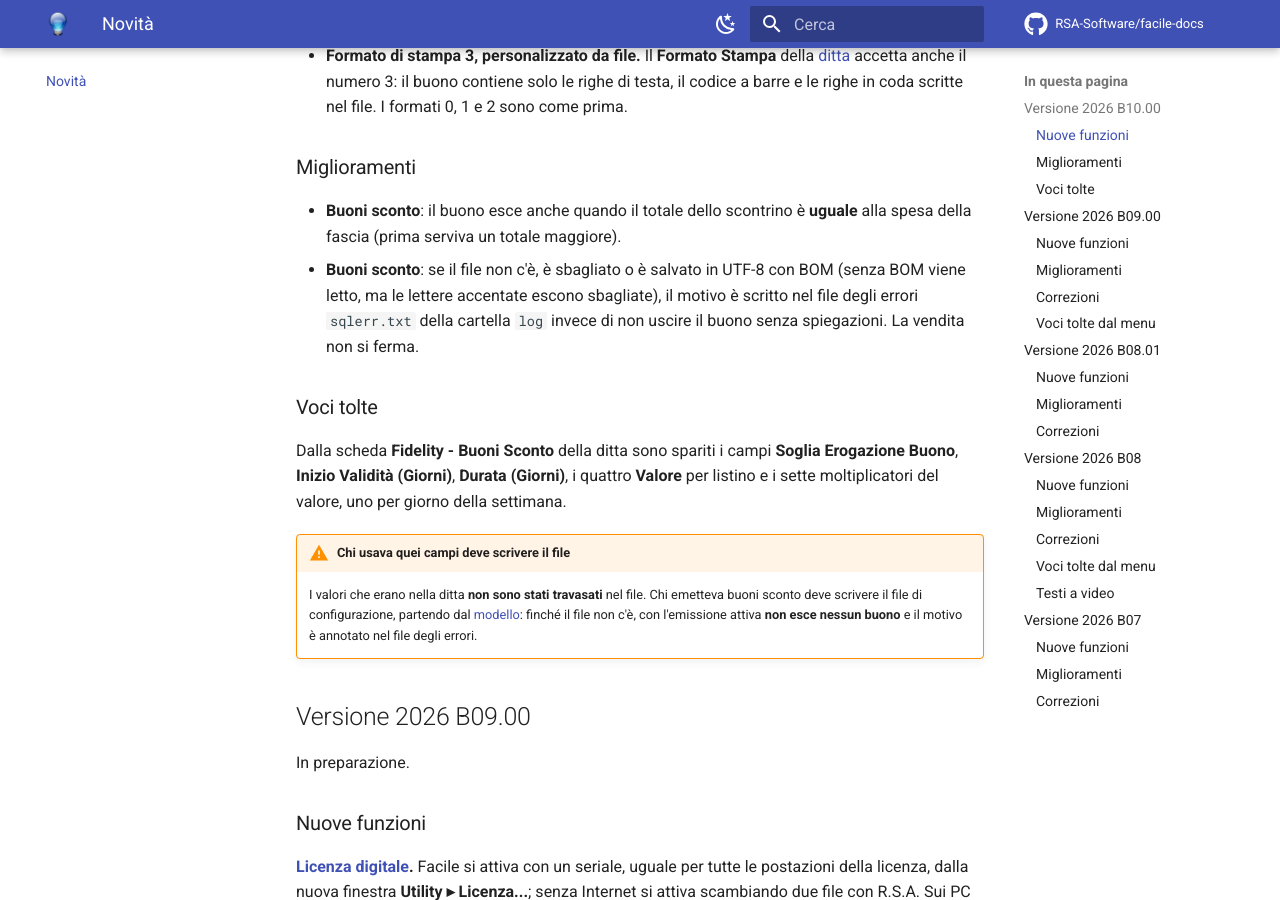
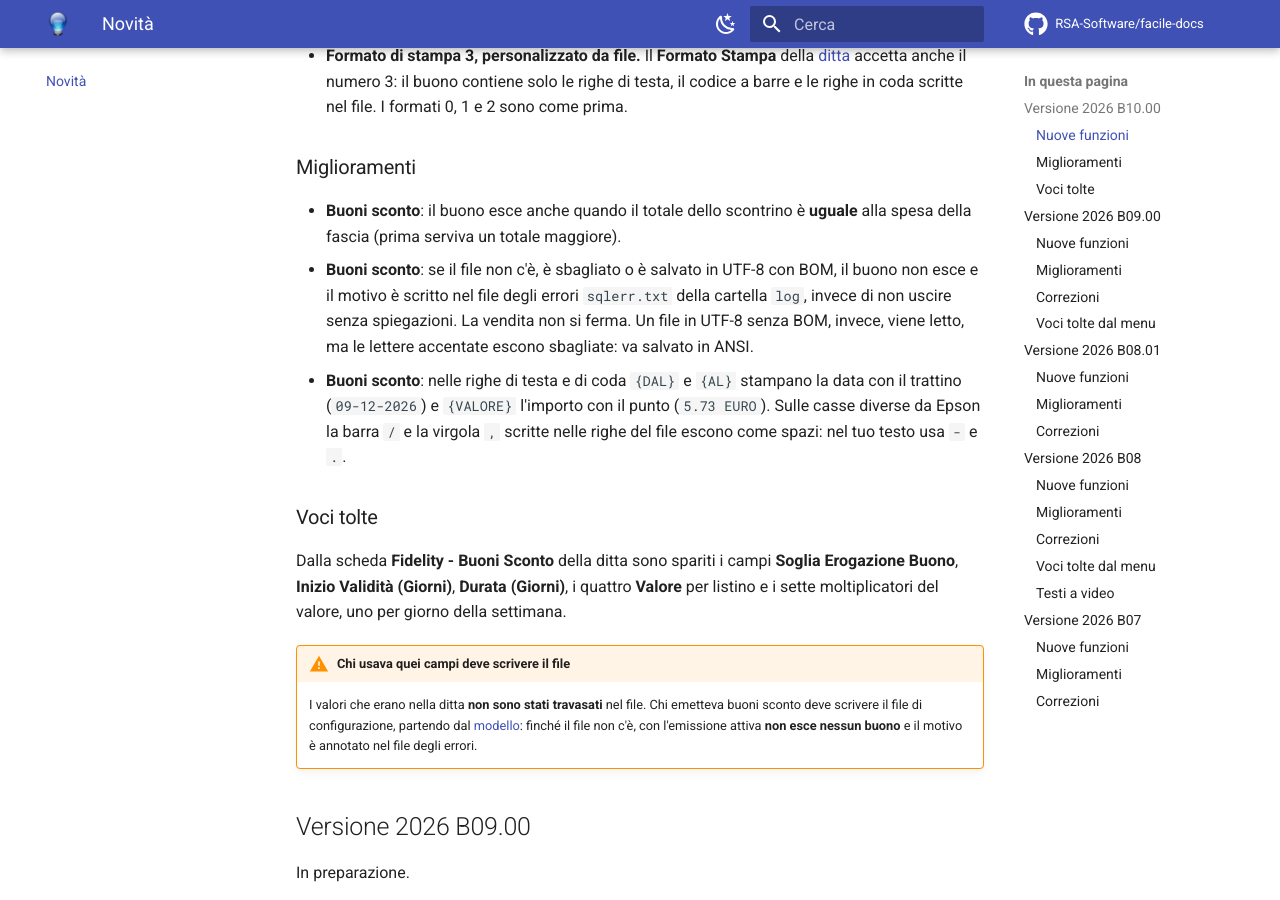
Before and after one commit to RSA-Software/facile-docs, an MkDocs documentation site: the page built from docs/novita/index.md, in a window 1280 px wide and 900 px high, scrolled down 927 px. Built offline with MkDocs 1.6.1 and Material for MkDocs 9.7.7, drawn with Linux system fonts in a browser that asks for light colours; comment, search, counter and statistics services are not loaded.

Commit message:
Buoni sconto: segnaposti con trattino e punto, schermata della scheda Fidelity
Co-Authored-By: Claude Opus 5.5 <noreply@anthropic.com>

```diff
--- a/docs/moduli/anagrafiche/ditte.md
+++ b/docs/moduli/anagrafiche/ditte.md
@@ -285,6 +285,8 @@ Una griglia con le destinazioni merce dell'azienda — colonne **Codice**,
 [Destinazioni diverse](destinazioni-diverse.md).
 
 ### Scheda Fidelity - Buoni Sconto
+
+![La scheda Fidelity - Buoni Sconto della maschera Modifica Ditte](../../assets/img/anagrafiche/ditte-fidelity.png)
 
 Due riquadri. **FIDELITY**:
 
--- a/docs/moduli/vendite/buoni-sconto.md
+++ b/docs/moduli/vendite/buoni-sconto.md
@@ -116,12 +116,21 @@ stampa diventano il dato vero del buono:
 
 | Segnaposto | Diventa |
 |---|---|
-| `{VALORE}` | L'importo del buono, per esempio `5,56 EURO`. Anche per il buono in percentuale: il buono è sempre stampato per il suo valore in euro. |
-| `{DAL}` | Il primo giorno di validità, `gg/mm/aaaa`. |
-| `{AL}` | L'ultimo giorno di validità, `gg/mm/aaaa`. |
+| `{VALORE}` | L'importo del buono con il punto decimale, per esempio `5.56 EURO`. Anche per il buono in percentuale: il buono è sempre stampato per il suo valore in euro. |
+| `{DAL}` | Il primo giorno di validità, `gg-mm-aaaa`, per esempio `09-12-2026`. |
+| `{AL}` | L'ultimo giorno di validità, `gg-mm-aaaa`. |
 
-Per esempio la riga `Valido dal {DAL} al {AL}` diventa `Valido dal 01/12/2026 al
-31/01/2027`.
+Per esempio la riga `Valido dal {DAL} al {AL}` diventa `Valido dal 01-12-2026 al
+31-01-2027`.
+
+!!! warning "Nelle tue righe usa il trattino e il punto"
+
+    Su tutte le casse tranne le Epson, la barra `/` e la virgola `,` scritte
+    nelle righe di testa e di coda escono sul buono come **spazi**: `Tel. 091/123`
+    diventa `Tel. 091 123`. Per questo i segnaposti stampano le date con il
+    trattino e l'importo con il punto, e nel tuo testo conviene fare lo stesso:
+    scrivi `-` al posto di `/` e `.` al posto di `,`. Solo nelle date delle
+    chiavi del file (`emissione_dal`, `validita_al`…) si scrive ancora la barra.
 
 ## Pulsanti e comandi
 
@@ -215,7 +224,8 @@ Si vuole regalare il 10% della spesa a chi spende almeno 50 euro, solo dall'1 al
 Il **Formato Stampa** della ditta decide come è fatto il buono; i numeri sono
 spiegati nella [scheda della ditta](../anagrafiche/ditte.md#scheda-fidelity-buoni-sconto).
 Con il **formato 3 - Personalizzato da file** il buono contiene solo quello che
-hai scritto nel file, in questo ordine:
+hai scritto nel file, in questo ordine (sulle stampanti 3i esce proprio così:
+testa, codice a barre e coda, come le hai scritte):
 
 1. le righe `header_1` … `header_5`, fino all'ultima compilata: una riga vuota
    in mezzo esce come riga bianca;
@@ -243,7 +253,8 @@ regolarmente, ma senza buono. Il motivo si legge nel file degli errori,
 è impostata una, altrimenti della cartella del programma. Ogni riga comincia
 con la data e l'ora, per esempio `09/11/2026 10:15:00 - Buoni sconto: …`. Se la
 stessa cosa si ripete a ogni scontrino, la riga **non viene ripetuta di
-seguito**: ne compare una sola, non una per ogni vendita.
+seguito**: non ne compare una per ogni vendita. Torna a comparire solo se nel
+frattempo è stato scritto un altro messaggio.
 
 Nella tabella le parti che cambiano da un caso all'altro (percorsi, nomi,
 valori) sono indicate con i puntini.
@@ -261,6 +272,16 @@ valori) sono indicate con i puntini.
 | *Buoni sconto: validità non determinabile: servono validita_dal/validita_al oppure validita_durata_giorni* | Mancano sia la validità fissa sia la durata. | Scrivi `validita_dal` e `validita_al`, oppure `validita_durata_giorni` (ed eventualmente `validita_dopo_giorni`). |
 | *Buoni sconto: validità non determinabile: validita_dal e validita_al vanno impostate entrambe, con validita_al non prima di validita_dal, oppure serve validita_durata_giorni* | La validità fissa è incompleta (una sola data) o la data finale viene prima di quella iniziale, e non c'è la durata. | Scrivi tutte e due le date nell'ordine giusto, oppure `validita_durata_giorni`. |
 | *Buoni sconto: percorso troppo lungo: …* | Il percorso del file supera i limiti di Windows. | Accorcia il percorso della cartella del programma. |
+
+### Il buono alla cassa
+
+Quando il cliente riporta il buono, il codice si legge in cassa come un normale
+buono a valore. Se il buono è già stato usato, sul display compare il messaggio
+seguente, nessuno sconto viene applicato e la vendita prosegue.
+
+| Messaggio | Causa | Cosa fare |
+|---|---|---|
+| *Buono disabilitato* | Il buono è già stato usato: ogni buono si può incassare una volta sola. | Il buono non è più valido: il cliente non ha diritto allo sconto. |
 
 ## Note
 
--- a/docs/novita/index.md
+++ b/docs/novita/index.md
@@ -45,9 +45,14 @@ c'è un modello da scaricare.
 - **Buoni sconto**: il buono esce anche quando il totale dello scontrino è
   **uguale** alla spesa della fascia (prima serviva un totale maggiore).
 - **Buoni sconto**: se il file non c'è, è sbagliato o è salvato in UTF-8
-  con BOM (senza BOM viene letto, ma le lettere accentate escono sbagliate),
-  il motivo è scritto nel file degli errori `sqlerr.txt` della cartella `log`
-  invece di non uscire il buono senza spiegazioni. La vendita non si ferma.
+  con BOM, il buono non esce e il motivo è scritto nel file degli errori
+  `sqlerr.txt` della cartella `log`, invece di non uscire senza spiegazioni. La
+  vendita non si ferma. Un file in UTF-8 senza BOM, invece, viene letto, ma le
+  lettere accentate escono sbagliate: va salvato in ANSI.
+- **Buoni sconto**: nelle righe di testa e di coda `{DAL}` e `{AL}` stampano
+  la data con il trattino (`09-12-2026`) e `{VALORE}` l'importo con il punto
+  (`5.73 EURO`). Sulle casse diverse da Epson la barra `/` e la virgola `,`
+  scritte nelle righe del file escono come spazi: nel tuo testo usa `-` e `.`.
 
 ### Voci tolte
 
```
Also changed, not shown: other parts of docs/moduli/vendite/buoni-sconto.md (+1 -1 lines), docs/appendici/messaggi-errore.md (+3 -2 lines), docs/assets/img/anagrafiche/ditte-fidelity.png (added), 1 other file.
